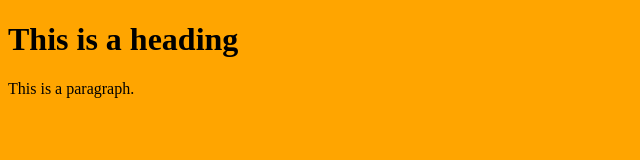
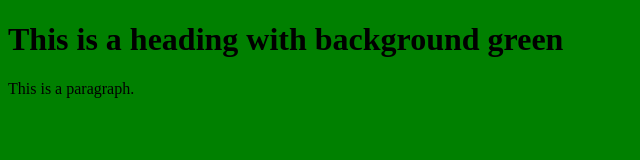
Before and after one commit to ksthejaswiniks/mynginx, a plain HTML site: page index.html in a window 1280 px wide. Shown: the whole page, without its empty margins (0-640 px from the left). Drawn offline with Linux system fonts and the light colour scheme.

Commit message:
chnaged color to green

```diff
--- a/index.html
+++ b/index.html
@@ -1,8 +1,8 @@
 <!DOCTYPE html>
 <html>
-<body style="background-color:orange;">
+<body style="background-color:green;">
 
-<h1>This is a heading</h1>
+<h1>This is a heading with background green</h1>
 <p>This is a paragraph.</p>
 
 </body>
```
Also changed, not shown: 1 other file.
